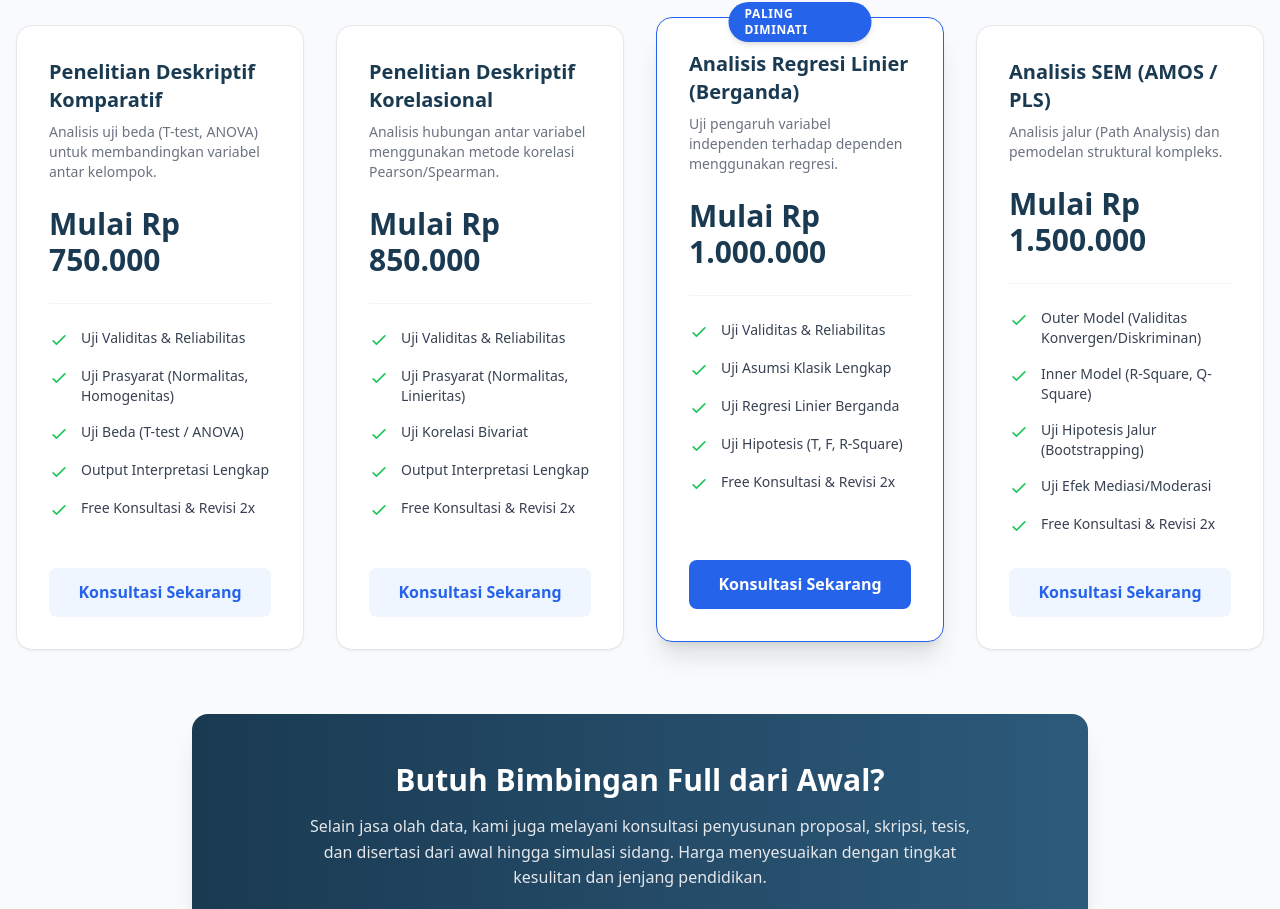
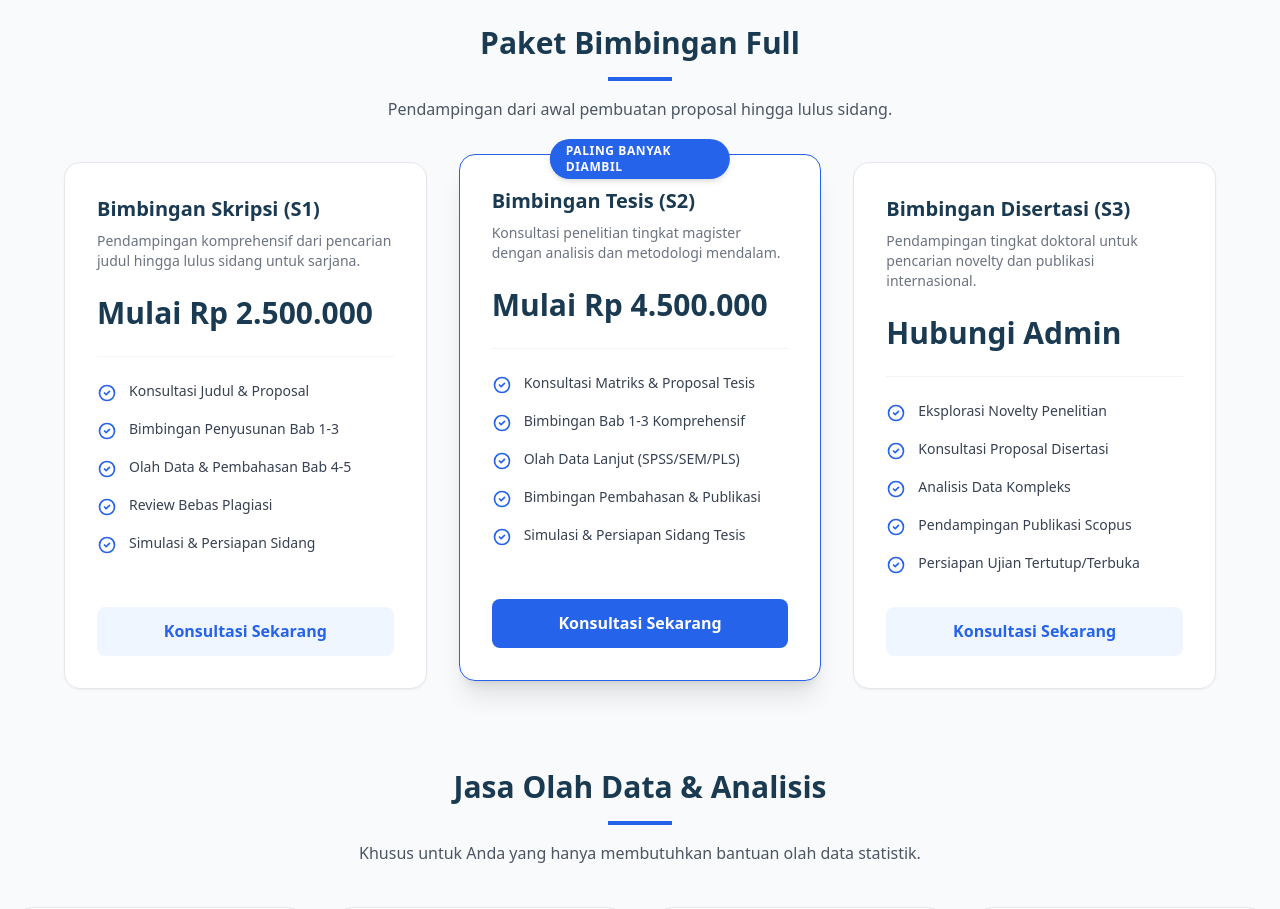
Before and after one commit to faishaltsq/monsiska, a Next.js app: page /harga in a window 1280 px wide. Shown: the part 266-1175 px from the top of the page. Built offline with nearby package versions, Linux system fonts and the light colour scheme.

Commit message:
feat: add skripsi, tesis, disertasi pricing

```diff
--- a/src/app/harga/page.js
+++ b/src/app/harga/page.js
@@ -3,11 +3,54 @@ import Link from 'next/link';
 
 export const metadata = {
   title: 'Harga Jasa Konsultan & Olah Data | Monsiskami',
-  description: 'Daftar harga layanan konsultasi penelitian, bimbingan, dan olah data statistik (SPSS, AMOS, PLS, Regresi) di Monsiskami.',
+  description: 'Daftar harga layanan konsultasi penelitian, bimbingan Skripsi/Tesis/Disertasi, dan olah data statistik di Monsiskami.',
 };
 
 export default function HargaPage() {
   const whatsappNumber = '6281329796998';
+
+  const bimbinganPackages = [
+    {
+      title: 'Bimbingan Skripsi (S1)',
+      price: 'Mulai Rp 2.500.000',
+      description: 'Pendampingan komprehensif dari pencarian judul hingga lulus sidang untuk sarjana.',
+      features: [
+        'Konsultasi Judul & Proposal',
+        'Bimbingan Penyusunan Bab 1-3',
+        'Olah Data & Pembahasan Bab 4-5',
+        'Review Bebas Plagiasi',
+        'Simulasi & Persiapan Sidang'
+      ],
+      whatsappText: 'Halo, saya ingin bertanya tentang Paket Bimbingan Full Skripsi (S1).'
+    },
+    {
+      title: 'Bimbingan Tesis (S2)',
+      price: 'Mulai Rp 4.500.000',
+      description: 'Konsultasi penelitian tingkat magister dengan analisis dan metodologi mendalam.',
+      features: [
+        'Konsultasi Matriks & Proposal Tesis',
+        'Bimbingan Bab 1-3 Komprehensif',
+        'Olah Data Lanjut (SPSS/SEM/PLS)',
+        'Bimbingan Pembahasan & Publikasi',
+        'Simulasi & Persiapan Sidang Tesis'
+      ],
+      whatsappText: 'Halo, saya ingin bertanya tentang Paket Bimbingan Full Tesis (S2).',
+      isPopular: true
+    },
+    {
+      title: 'Bimbingan Disertasi (S3)',
+      price: 'Hubungi Admin',
+      description: 'Pendampingan tingkat doktoral untuk pencarian novelty dan publikasi internasional.',
+      features: [
+        'Eksplorasi Novelty Penelitian',
+        'Konsultasi Proposal Disertasi',
+        'Analisis Data Kompleks',
+        'Pendampingan Publikasi Scopus',
+        'Persiapan Ujian Tertutup/Terbuka'
+      ],
+      whatsappText: 'Halo, saya ingin bertanya tentang Paket Bimbingan Full Disertasi (S3).'
+    }
+  ];
 
   const packages = [
     {
@@ -37,7 +80,7 @@ export default function HargaPage() {
       whatsappText: 'Halo, saya ingin bertanya tentang Paket Penelitian Deskriptif Korelasional.'
     },
     {
-      title: 'Analisis Regresi Linier (Berganda)',
+      title: 'Analisis Regresi Linier',
       price: 'Mulai Rp 1.000.000',
       description: 'Uji pengaruh variabel independen terhadap dependen menggunakan regresi.',
       features: [
@@ -47,8 +90,7 @@ export default function HargaPage() {
         'Uji Hipotesis (T, F, R-Square)',
         'Free Konsultasi & Revisi 2x'
       ],
-      whatsappText: 'Halo, saya ingin bertanya tentang Paket Analisis Regresi Linier Berganda.',
-      isPopular: true
+      whatsappText: 'Halo, saya ingin bertanya tentang Paket Analisis Regresi Linier Berganda.'
     },
     {
       title: 'Analisis SEM (AMOS / PLS)',
@@ -74,26 +116,77 @@ export default function HargaPage() {
             Pilihan Paket Layanan
           </h1>
           <p className='text-lg text-gray-600 leading-relaxed'>
-            Investasi terbaik untuk kelancaran penelitian Anda. Pilih paket sesuai dengan metode analisis yang Anda butuhkan. Kami siap membantu hingga tuntas.
+            Investasi terbaik untuk kelancaran penelitian Anda. Pilih paket bimbingan full atau jasa olah data sesuai kebutuhan.
           </p>
         </div>
       </section>
 
-      {/* Pricing Cards */}
-      <section className='px-4'>
+      {/* Bimbingan Skripsi, Tesis, Disertasi Cards */}
+      <section className='px-4 mb-20'>
         <div className='container mx-auto max-w-7xl'>
-          <div className='grid grid-cols-1 md:grid-cols-2 lg:grid-cols-4 gap-8'>
-            {packages.map((pkg, index) => (
+          <div className='text-center mb-10'>
+            <h2 className='text-3xl font-bold text-[#1a3a52] mb-4'>Paket Bimbingan Full</h2>
+            <div className='w-16 h-1 bg-[#2563eb] mx-auto'></div>
+            <p className='text-gray-600 mt-4'>Pendampingan dari awal pembuatan proposal hingga lulus sidang.</p>
+          </div>
+          <div className='grid grid-cols-1 md:grid-cols-3 gap-8 max-w-6xl mx-auto'>
+            {bimbinganPackages.map((pkg, index) => (
               <div
                 key={index}
                 className={`bg-white rounded-2xl p-8 relative flex flex-col h-full border ${pkg.isPopular ? 'border-[#2563eb] shadow-xl transform md:-translate-y-2' : 'border-gray-200 shadow-sm hover:shadow-lg hover:border-[#2563eb]/50'} transition-all duration-300`}
               >
                 {pkg.isPopular && (
                   <div className='absolute -top-4 left-1/2 transform -translate-x-1/2 bg-[#2563eb] text-white text-xs font-bold uppercase tracking-wider py-1 px-4 rounded-full shadow-md'>
-                    Paling Diminati
+                    Paling Banyak Diambil
                   </div>
                 )}
 
+                <h3 className='text-xl font-bold text-[#1a3a52] mb-2'>{pkg.title}</h3>
+                <p className='text-gray-500 text-sm mb-6 min-h-[40px]'>{pkg.description}</p>
+
+                <div className='mb-6 pb-6 border-b border-gray-100'>
+                  <span className='text-3xl font-extrabold text-[#1a3a52]'>{pkg.price}</span>
+                </div>
+
+                <ul className='space-y-4 mb-8 flex-grow'>
+                  {pkg.features.map((feature, idx) => (
+                    <li key={idx} className='flex items-start'>
+                      <svg className='w-5 h-5 text-[#2563eb] mr-3 flex-shrink-0 mt-0.5' fill='none' stroke='currentColor' viewBox='0 0 24 24'>
+                        <path strokeLinecap='round' strokeLinejoin='round' strokeWidth='2' d='M9 12l2 2 4-4m6 2a9 9 0 11-18 0 9 9 0 0118 0z'></path>
+                      </svg>
+                      <span className='text-gray-700 text-sm'>{feature}</span>
+                    </li>
+                  ))}
+                </ul>
+
+                <a
+                  href={`https://wa.me/${whatsappNumber}?text=${encodeURIComponent(pkg.whatsappText)}`}
+                  target='_blank'
+                  rel='noopener noreferrer'
+                  className={`w-full py-3 px-4 rounded-lg font-bold text-center transition-colors duration-200 ${pkg.isPopular ? 'bg-[#2563eb] text-white hover:bg-[#1d4ed8]' : 'bg-blue-50 text-[#2563eb] hover:bg-blue-100'}`}
+                >
+                  Konsultasi Sekarang
+                </a>
+              </div>
+            ))}
+          </div>
+        </div>
+      </section>
+
+      {/* Olah Data Cards */}
+      <section className='px-4'>
+        <div className='container mx-auto max-w-7xl'>
+          <div className='text-center mb-10'>
+            <h2 className='text-3xl font-bold text-[#1a3a52] mb-4'>Jasa Olah Data & Analisis</h2>
+            <div className='w-16 h-1 bg-[#2563eb] mx-auto'></div>
+            <p className='text-gray-600 mt-4'>Khusus untuk Anda yang hanya membutuhkan bantuan olah data statistik.</p>
+          </div>
+          <div className='grid grid-cols-1 md:grid-cols-2 lg:grid-cols-4 gap-8'>
+            {packages.map((pkg, index) => (
+              <div
+                key={index}
+                className='bg-white rounded-2xl p-8 relative flex flex-col h-full border border-gray-200 shadow-sm hover:shadow-lg hover:border-[#2563eb]/50 transition-all duration-300'
+              >
                 <h3 className='text-xl font-bold text-[#1a3a52] mb-2'>{pkg.title}</h3>
                 <p className='text-gray-500 text-sm mb-6 min-h-[40px]'>{pkg.description}</p>
 
@@ -116,35 +209,15 @@ export default function HargaPage() {
                   href={`https://wa.me/${whatsappNumber}?text=${encodeURIComponent(pkg.whatsappText)}`}
                   target='_blank'
                   rel='noopener noreferrer'
-                  className={`w-full py-3 px-4 rounded-lg font-bold text-center transition-colors duration-200 ${pkg.isPopular ? 'bg-[#2563eb] text-white hover:bg-[#1d4ed8]' : 'bg-blue-50 text-[#2563eb] hover:bg-blue-100'}`}
+                  className='w-full py-3 px-4 rounded-lg font-bold text-center transition-colors duration-200 bg-blue-50 text-[#2563eb] hover:bg-blue-100'
                 >
-                  Konsultasi Sekarang
+                  Pesan Paket Ini
                 </a>
               </div>
             ))}
           </div>
         </div>
       </section>
-
-      {/* Custom Section */}
-      <section className='px-4 mt-16'>
-        <div className='container mx-auto max-w-4xl'>
-          <div className='bg-gradient-to-r from-[#1a3a52] to-[#2d5a7b] rounded-2xl p-8 md:p-12 text-center text-white shadow-xl'>
-            <h2 className='text-2xl md:text-3xl font-bold mb-4 !text-white'>Butuh Bimbingan Full dari Awal?</h2>
-            <p className='text-gray-200 mb-8 max-w-2xl mx-auto'>
-              Selain jasa olah data, kami juga melayani konsultasi penyusunan proposal, skripsi, tesis, dan disertasi dari awal hingga simulasi sidang. Harga menyesuaikan dengan tingkat kesulitan dan jenjang pendidikan.
-            </p>
-            <a
-              href={`https://wa.me/${whatsappNumber}?text=${encodeURIComponent('Halo, saya ingin konsultasi mengenai bimbingan full penelitian saya.')}`}
-              target='_blank'
-              rel='noopener noreferrer'
-              className='inline-block bg-white text-[#1a3a52] font-bold py-3 px-8 rounded-lg hover:bg-gray-100 transition duration-200'
-            >
-              Hubungi Admin via WhatsApp
-            </a>
-          </div>
-        </div>
-      </section>
     </div>
   );
 }
```
